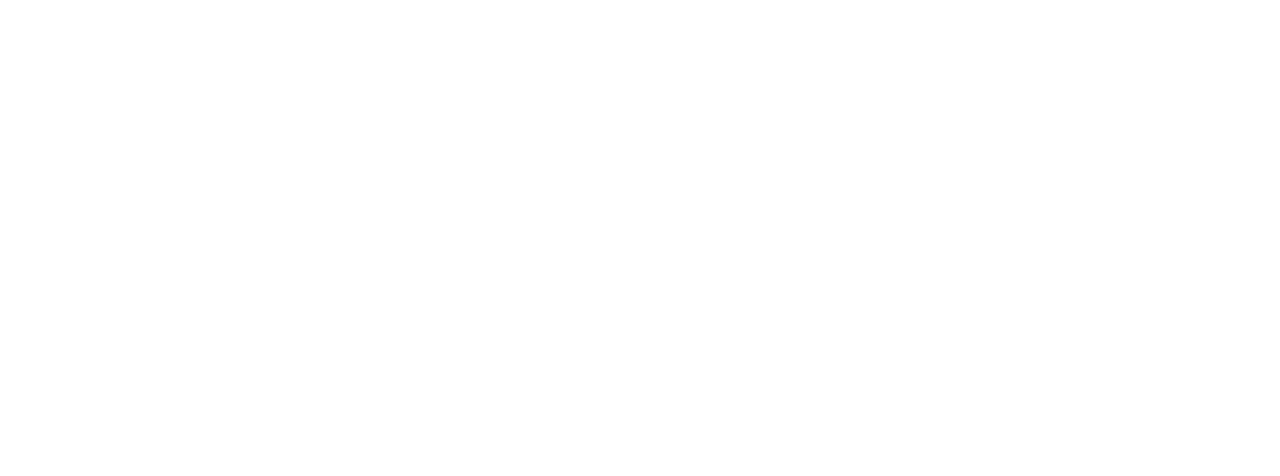
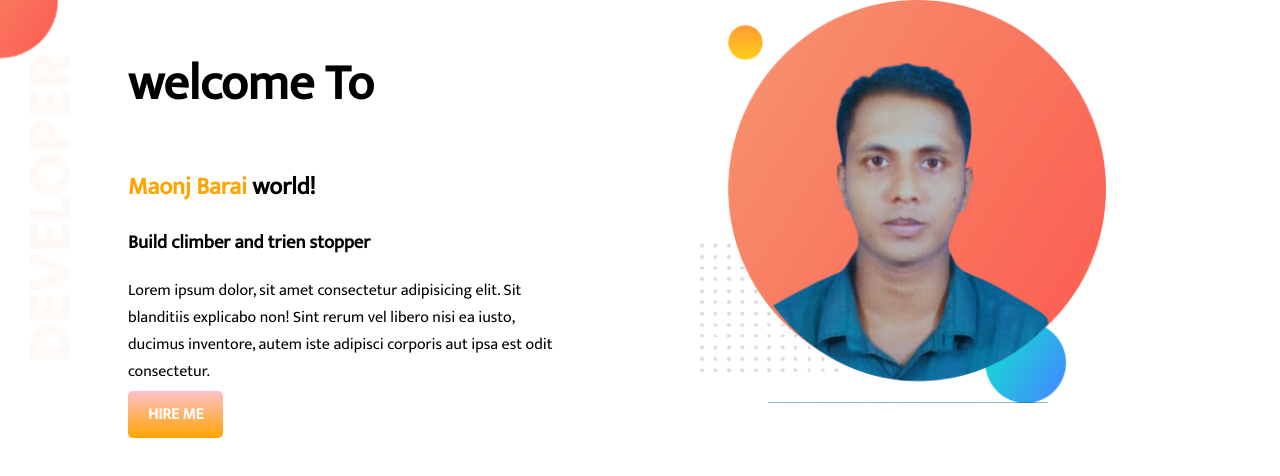
Before and after one commit to MBbarai/developer-protfolio, a plain HTML site: page index.html in a window 1280 px wide. Drawn offline with Linux system fonts and the light colour scheme.

Commit message:
secound commit

```diff
--- a/index.html
+++ b/index.html
@@ -5,9 +5,24 @@
     <meta http-equiv="X-UA-Compatible" content="IE=edge">
     <meta name="viewport" content="width=device-width, initial-scale=1.0">
     <title>protfolio web page</title>
+    <link rel="preconnect" href="https://fonts.googleapis.com">
+    <link rel="preconnect" href="https://fonts.gstatic.com" crossorigin>
+    <link href="https://fonts.googleapis.com/css2?family=Mukta&display=swap" rel="stylesheet">
     <link rel="stylesheet" href="style.css">
 </head>
 <body>
+   <section id="top-banner">
+    <div id="half-width1">
+        <h1>welcome To</h1>
+        <h2><span id="orenge-color">Maonj Barai </span>world!</h2>
+        <h3>Build climber and trien stopper</h3>
+        <p>Lorem ipsum dolor, sit amet consectetur adipisicing elit. Sit blanditiis explicabo non! Sint rerum vel libero nisi ea iusto, ducimus inventore, autem iste adipisci corporis aut ipsa est odit consectetur.</p>
+        <a id="link-button"href="#">HIRE ME</a>
+   </div>
+ <div id="half-width2">
+    <img src="images/manoj.png" alt="manoj">
+ </div>
+   </section>
 
 </body>
 </html>
--- a/style.css
+++ b/style.css
@@ -0,0 +1,38 @@
+body{
+    font-family: 'Mukta', sans-serif;
+    margin:0;
+}
+section{
+    display:flex;
+}
+h1{
+    font-size: 50px;
+}
+#orenge-color{
+    color:orange;
+}
+#half-width1{
+    width:50%;
+    margin-left:10%;
+
+}
+#half-width2{
+    width:50;
+    margin-left: 10%;
+
+}
+#half-width2 img{
+    width:70%;
+}
+#link-button{
+    text-decoration:none;
+    background-image: linear-gradient(pink,orange);
+    color:white;
+    padding:10px 20px;
+    border-radius:5px;
+    font-weight: 700;
+}
+#top-banner{
+    background-image: url(images/top-banner.png);
+    background-repeat: no-repeat;
+}
```
Also changed, not shown: images/dream-bg.png (added), images/exp-bg.png (added), images/jhankar.png (added), images/jhankar2.png (added), images/manoj.png (added), images/my-bg.png (added), images/my-bg2.png (added), images/top-banner.png (added).
